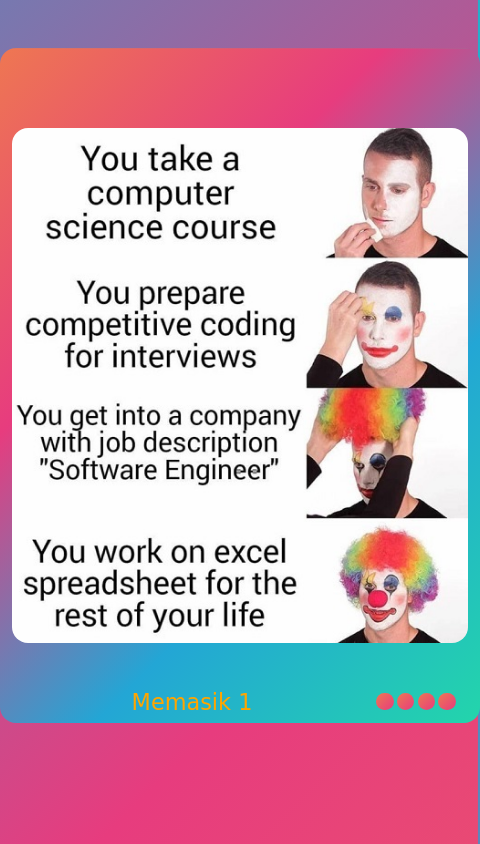
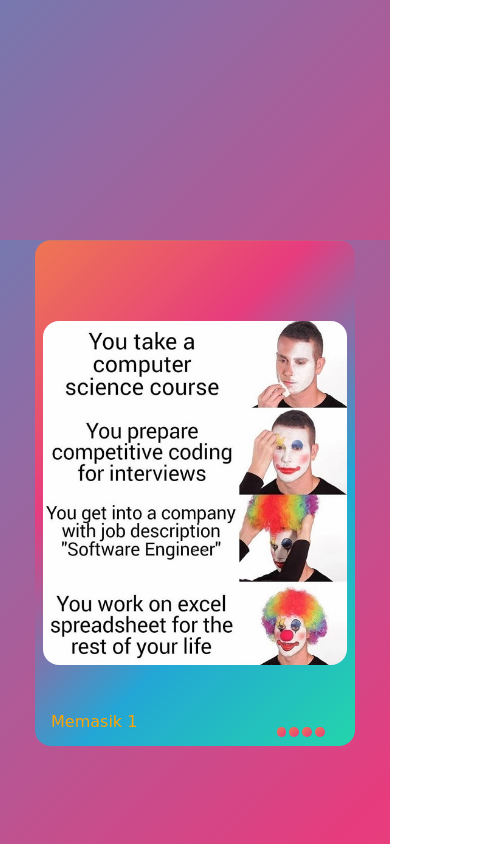
Before and after one commit to Cuh4a/cssMemSlider, a plain HTML site: page index.html in a window 390 px wide. Shown: the top 844 px of the page, 480 px wide, since content can reach past the window. Drawn offline with Linux system fonts and the light colour scheme; a web font is replaced by a local one.

Commit message:
feat:add mobilefirst block main (Thu, May 12, 2022 04:53:19 PM)

```diff
--- a/style.css
+++ b/style.css
@@ -34,12 +34,10 @@
 
 html,
 body {
-    display: flex;
-    flex-flow: column nowrap;
     background: linear-gradient(-45deg, #ee7752, #e73c7e, #23a6d5, #23d5ab);
     background-size: 400% 400%;
     animation: gradient 15s ease infinite;
-    height: 100vh;
+    height: 100%;
     line-height: 1;
     color: orange;
     font-size: 1rem;
@@ -48,22 +46,17 @@
     /* overflow-y: hidden; */
 }
 
-
 .mainly {
-    flex: 1 1 auto;
-    margin: 3rem auto auto auto;
-    /* border: 1px solid black; */
-
+    margin: 15rem auto 0 auto;
 }
 
 .mainly__container {
-    width: 30rem;
-    height: 90vh;
+    width: 40rem;
+    height: 70rem;
     margin: 0 auto;
     padding: 0;
     overflow: hidden;
 }
-
 
 .slider {
     display: flex;
@@ -83,7 +76,7 @@
     justify-content: center;
     align-items: center;
     width: 20%;
-    height: 80vh;
+    height: 40rem;
     background: linear-gradient(-45deg, #23d5ab, #23a6d5, #e73c7e, #ee7752);
     background-size: 100% 100%;
     animation: gradient 15s ease infinite;
@@ -111,22 +104,20 @@
     display: flex;
     width: 400%;
     transition: all 1s ease;
-    /* border: 1px solid black; */
     margin-top: -2rem;
 }
 
 .list__item {
-    /* border: 1px solid black; */
     width: 33%;
 }
 
 .item__text {
     width: 80%;
-    text-align: center;
+    text-align: left;
     font-size: 1.4rem;
     font-weight: 500;
     text-transform: capitalize;
-    /* border: 1px solid black; */
+    padding-left: 2.2em;
 }
 
 input[name="r"] {
@@ -140,7 +131,7 @@
     padding: 0.1rem;
     background: transparent;
     margin-top: -2rem;
-    margin-left: 78%;
+    margin-left: 73%;
 }
 
 .control__checked div {
@@ -163,11 +154,6 @@
 }
 
 
-.controls__item {
-    width: 1.1rem;
-    height: 1.1rem;
-    padding: 1.6rem 1rem;
-}
 
 #r1:checked~#slides .slider__slides {
     margin-left: 0;
@@ -203,20 +189,43 @@
     margin-left: -300%;
 }
 
-/*
 
-@media (max-width: 1440px) {
-    .container {
-        width: 80vw;
+@media (max-width: 1279px) {
+    .mainly__container {
+        width: 20rem;
+        height: 70vh;
+    }
+    .slides__slide {
+        width: 20%;
+        height: 60vh;
+    }
+    .slide__img {
+        align-self: center;
+        max-width: 95%;
+        max-height: 50vh;
+    }
+    .control__checked {
+        width: .6rem;
+        height: .6rem;
+    }
+    .btn__control {
+        margin-top: -1.3rem;
+        margin-left: 75%;
+    }
+    .item__text {
+        width: 80%;
+        text-align: left;
+        font-size: 1rem;
+        padding-left: 1em;
     }
 }
 
-@media (max-width: 1024px) {
-    .container {
+ /* @media (max-width: 1024px) {
+    .mainly__container {
         width: 90vw;
     }
-}
-
+} */
+/*
 @media (max-width: 768px) {
     body {
         font-size: 1.1rem;
@@ -267,20 +276,8 @@
         height: 1.3rem;
         padding: 1.6rem 1rem;
     }
-}
+} */
 
-.footer__container {
-    display: flex;
-    flex-flow: row nowrap;
-    justify-content: space-between;
-    align-items: center;
-    width: 100%;
-    max-width: 80em;
-    height: 5em;
-    padding: 1em 1em;
-    margin: 0 auto;
-}
- */
 
 @keyframes gradient {
     0% {
```
Also changed, not shown: index.html (+0 -19 lines), assets/svg/git.svg (deleted), assets/svg/rss.svg (deleted).
